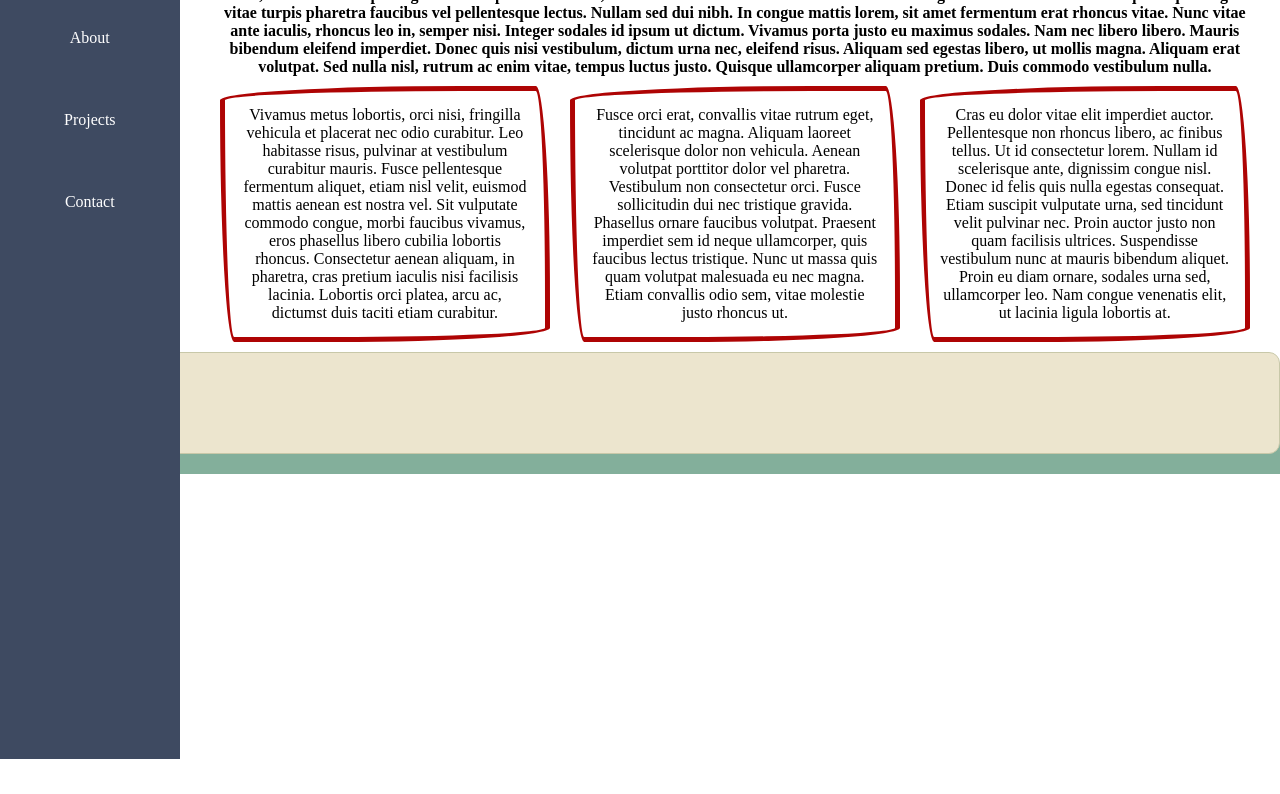
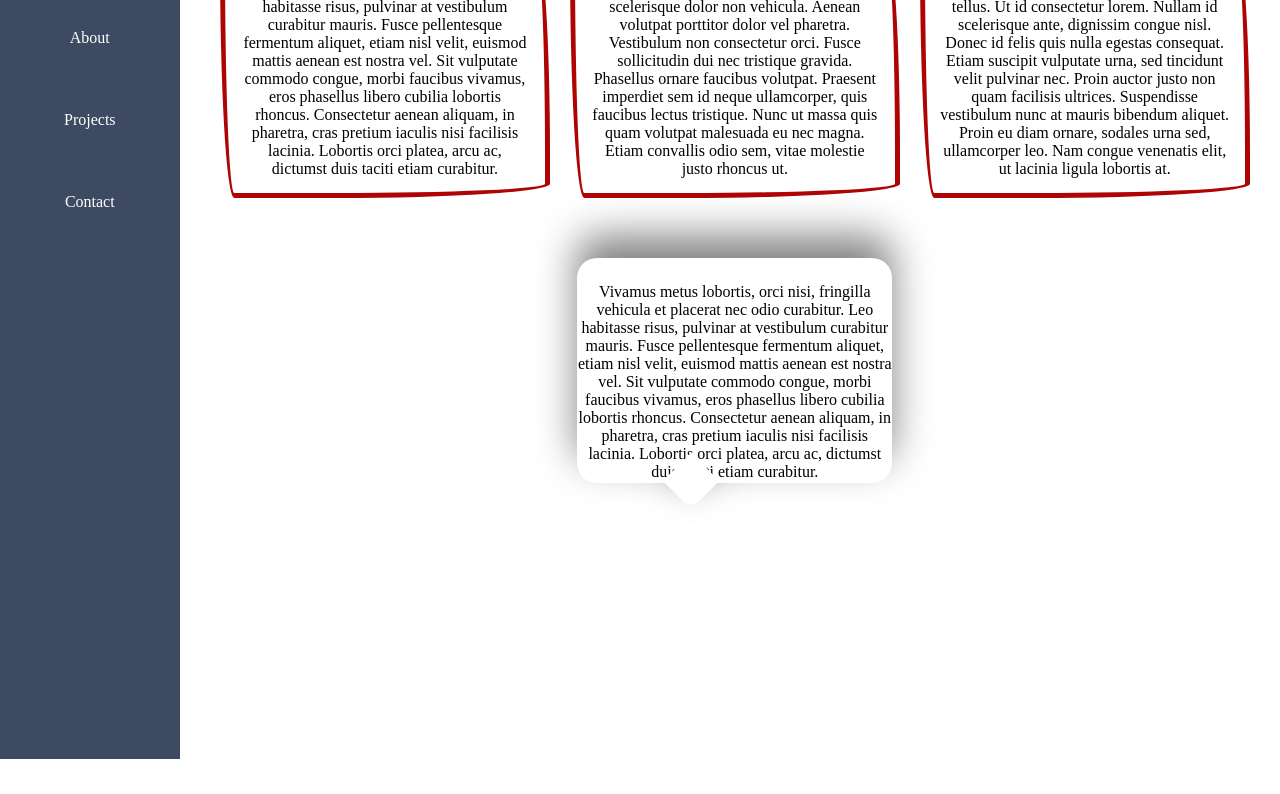
Before and after one commit to Jahshelby/Website1, a plain HTML site: page Jahswork.html in a window 1280 px wide. Shown: the part 105-899 px from the top of the page. Before the commit the page ends 800 px from the top, so only its background shows below. Drawn offline with Linux system fonts and the light colour scheme.

Commit message:
new shadow bubble

```diff
--- a/Jahswork.html
+++ b/Jahswork.html
@@ -29,10 +29,14 @@
    <div class="main">
        <div class="welcome">
            <h1 class="intro">WELCOME!</h1>
-            <h2 class="intro_text">
-                Mauris bibendum, libero eget accumsan mollis, elit massa dapibus diam, id imperdiet massa urna sed enim. Phasellus in leo erat. Lorem ipsum dolor sit amet, consectetur adipiscing elit. Fusce porta nunc sem, et interdum elit maximus a. Vestibulum in orci eget nisl eleifend eleifend. Aliquam quis augue vitae turpis pharetra faucibus vel pellentesque lectus. Nullam sed dui nibh. In congue mattis lorem, sit amet fermentum erat rhoncus vitae. Nunc vitae ante iaculis, rhoncus leo in, semper nisi. Integer sodales id ipsum ut dictum. Vivamus porta justo eu maximus sodales. Nam nec libero libero. Mauris bibendum eleifend imperdiet. Donec quis nisi vestibulum, dictum urna nec, eleifend risus. Aliquam sed egestas libero, ut mollis magna. Aliquam erat volutpat. Sed nulla nisl, rutrum ac enim vitae, tempus luctus justo. Quisque ullamcorper aliquam pretium. Duis commodo vestibulum nulla.
-            </h2>
        </div>
+
+
+
+
+
+
+
 
        <div class="speech_bubbles">
            <div class="box">
@@ -46,12 +50,26 @@
            </div>
        </div>
 
+       <div>
+        <div class="bubble"> Vivamus metus lobortis, orci nisi, fringilla vehicula et placerat nec odio curabitur. Leo habitasse risus, pulvinar at vestibulum curabitur mauris. Fusce pellentesque fermentum aliquet, etiam nisl velit, euismod mattis aenean est nostra vel. Sit vulputate commodo congue, morbi faucibus vivamus, eros phasellus libero cubilia lobortis rhoncus. Consectetur aenean aliquam, in pharetra, cras pretium iaculis nisi facilisis lacinia. Lobortis orci platea, arcu ac, dictumst duis taciti etiam curabitur.</div>
+        <div class="pointer"></div>
     </div>
 
-    <div class="new-bubble">
-        <p>
+    <div>
+        <div class="bubble blurred"></div>
+        <div class="pointer blurred"></div>
+    </div>
 
-        </p>
+
+
+
+
+
+
+
+
+
+
 
     </div>
 
--- a/brain.js
+++ b/brain.js
@@ -5,5 +5,3 @@ const menu_toggle = document.querySelector('.menu-toggle');
         menu_toggle.classList.toggle('is-active');
         sidebar.classList.toggle('is-active');
         })
-
-document.body.insertAdjacentHTML("afterbegin", "<p>Hello,<Br/>World!</p>");
--- a/style.css
+++ b/style.css
@@ -179,8 +179,7 @@ h2{
     margin: 10px;
     padding: 15px;
     border-radius: 255px 15px 225px 15px/15px 225px 15px 255px;
-
-  }
+ }
 
   @media screen and (max-width: 1024px){
     .sidebar{
@@ -218,89 +217,37 @@ h2{
 
 }
 
-
-color-blue: #83af9b;
-color-green: #c8c8a9;
-color-brown: #774f38;
-color-beige: #ece5ce;
-color-yellow: #f9cdad;
-color-pink: #fe4365;
-.new-bubble {
-  height: 100vh;
-  margin: 0;
-  display: grid;
-  place-items: center;
-  font: 2vw system-ui;
-  background-color: #f9cdad;
+.bubble {
+	height: 200px;
+	width: 30%;
+	min-width: 200px;
+	background: #fff;
+	display: grid;
+	margin: 0 auto;
+	border-radius: 20px;
+	margin-top: 50px;
+	font-size: 1em;
+	text-align: center;
+    padding-top: 25px;
 }
 
-.new-bubble p {
-  transform: translatey(0px);
-  animation: float 5s ease-in-out infinite;
-  mix-blend-mode: multiply;
-  text-align: center;
-  text-transform: uppercase;
-  font-weight: bold;
-  letter-spacing: 3px;
-  font-size: 15px;
-  color: #774f38;
-  background-color: #ece5ce;
-  padding: 50px;
-  border-radius: 11px;
-  position: relative;
-  box-shadow: 20px 20px #83af9b;
-  font-family: "Baloo 2", cursive;
-  border: 1px solid #c8c8a9;
-}
-.new-bubble p:after {
-  transform: translatey(0px);
-  animation: float2 5s ease-in-out infinite;
-  content: ".";
-  font-weight: bold;
-   -webkit-text-stroke: 0.5px #c8c8a9;
-  -webkit-text-fill-color: #ece5ce;
-   border: 1px solid #c8c8a9;
-  text-shadow: 22px 22px #83af9b;
-  text-align: left;
-  font-size: 55px;
-  width: 55px;
-  height: 11px;
-  line-height: 30px;
-  border-radius: 11px;
-  background-color: #ece5ce;
-  position: absolute;
-  display: block;
-  bottom: -30px;
-  left: 0;
-  box-shadow: 22px 22px #83af9b;
-  z-index: -2;
+.pointer {
+	height: 40px;
+	width: 40px;
+	background: #fff;
+	margin: 0 auto;
+	transform: rotate(45deg);
+	border-radius: 0 0 12px 0;
+	margin-top: -22px;
+	position: relative;
+	left: calc(0.5vw - 50px);
 }
 
-@keyframes float {
-  0% {
-    transform: translatey(0px);
-  }
-  50% {
-    transform: translatey(-20px);
-  }
-  100% {
-    transform: translatey(0px);
-  }
+.blurred {
+	background: gray;
+	filter: blur(20px);
+	position: relative;
+	top: -315px;
+/* 	transform: scale(1.05); */
+	z-index: -1;
 }
-
-@keyframes float2 {
-  0% {
-    line-height: 30px;
-    transform: translatey(0px);
-  }
-  55% {
-    transform: translatey(-20px);
-  }
-  60% {
-    line-height: 10px;
-  }
-  100% {
-    line-height: 30px;
-    transform: translatey(0px);
-  }
-}
```
